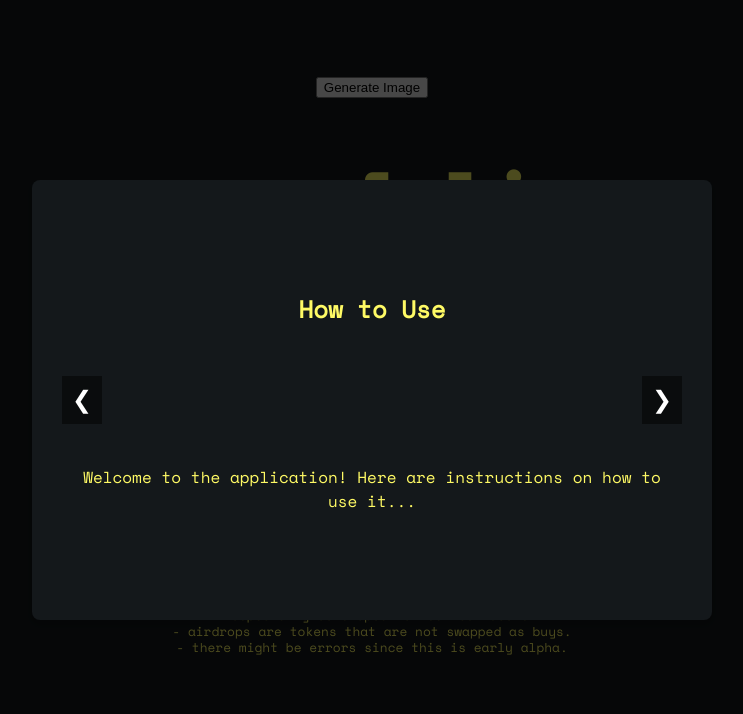
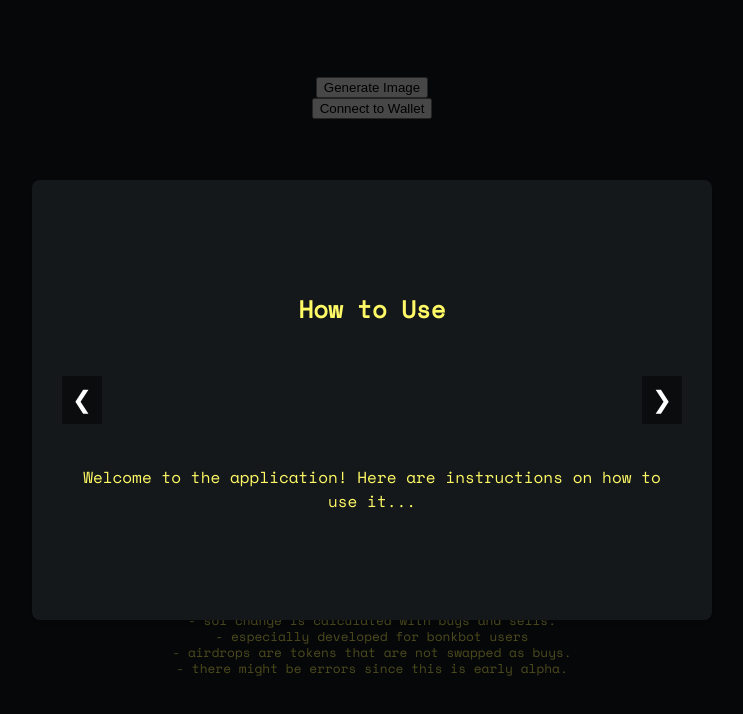
Before and after one commit to umutyesildal/memefolio, a React (Create React App) app: page / in a window 1280 px wide. Shown: the top 714 px of the page, without its empty margins (268-1011 px from the left). Built offline with nearby package versions, Linux system fonts and the light colour scheme.

Commit message:
solana wallet connection added

```diff
--- a/package.json
+++ b/package.json
@@ -5,8 +5,10 @@
   "dependencies": {
     "@metaplex-foundation/js": "^0.20.1",
     "@metaplex-foundation/mpl-token-metadata": "^3.1.2",
+    "@solana/spl-token": "^0.4.3",
     "@solana/spl-token-registry": "^0.2.4574",
-    "@solana/web3.js": "^1.89.1",
+    "@solana/wallet-adapter-react": "^0.15.35",
+    "@solana/web3.js": "^1.91.4",
     "@testing-library/jest-dom": "^5.17.0",
     "@testing-library/react": "^13.4.0",
     "@testing-library/user-event": "^13.5.0",
--- a/src/App.js
+++ b/src/App.js
@@ -3,7 +3,6 @@ import './design/App.css';
 import Memefolio from './pages/Memefolio';
 import TokenHolders from './pages/TokenHolders';
 import HowToUse from './widgets/howToUse'
-
 function App() {
   const [activeTab,setActiveTab] = useState('tab1');
   const renderTabContent = () => {
@@ -22,7 +21,6 @@ function App() {
         <HowToUse />
         {renderTabContent()}
       </div>
-
   );
 }
 
--- a/src/pages/Memefolio.js
+++ b/src/pages/Memefolio.js
@@ -3,8 +3,10 @@ import '../design/Memefolio.css';
 import UserStatistics from './UserStatistics'; // Import the Statistics component
 import LoadingModal from '../widgets/loadingModal';
 import ImageGenerator from '../widgets/saveImage'
+import * as web3 from '@solana/web3.js';
 
-/// TODO: ANA EKRANA HOW TO EKLE, DOCUMENTATION, CÜZDANI BAĞLAYIP SADECE BONK VARSA ARAMA YAPABİLME
+
+/// TODO: CÜZDANI BAĞLAYIP SADECE BONK VARSA ARAMA YAPABİLME,DOCUMENTATION,
 
 function Memefolio() {
   const [transactionsData, settransactionsData] = useState(null);
@@ -14,6 +16,44 @@ function Memefolio() {
   const [isValidAddress, setisValidAddress] = useState(false);
   const walletRef = useRef(null); // Creating a reference for the wallet section
   const [isLoading, setIsLoading] = useState(false);
+  const [buttonText, setButtonText] = useState("please connect wallet first");
+
+
+
+  const [walletConnected, setWalletConnected] = useState(false);
+  const [balance, setBalance] = useState(null);
+
+  const rpcEndpoint = 'https://mainnet.helius-rpc.com/?api-key=1a8b4527-6ec2-4036-acd8-e747259d7654';
+
+
+  const connectWallet = async () => {
+    if (!window.solana || !window.solana.isPhantom) {
+      alert('Phantom wallet extension not detected');
+      return;
+    }
+
+    try {
+      // Connect to Phantom wallet
+      await window.solana.connect();
+      setWalletConnected(true);
+
+      // Get the user's public key (wallet address)
+      const publicKey = window.solana.publicKey;
+
+      console.log(publicKey)
+
+      // Fetch balance
+      const connection = new web3.Connection(rpcEndpoint);
+      console.log(connection)
+      const tokenBalances = await connection.getParsedTokenAccountsByOwner(publicKey,{
+        mint: new web3.PublicKey("DezXAZ8z7PnrnRJjz3wXBoRgixCa6xjnB7YaB1pPB263")
+    });
+      setBalance(tokenBalances.value[0].account.data.parsed.info.tokenAmount.uiAmount); // Convert lamports to SOL
+    } catch (error) {
+      console.error('Failed to connect to wallet:', error);
+    }
+  };
+
 
   async function calculateSolDiff() {
     const url = "https://rest-api.hellomoon.io/v0/solana/txns-by-user";
@@ -335,6 +375,13 @@ async function fetchTokensWithNonZeroBalance() {
   }
 }
 
+function buttonChecker(walletAddress) {
+  if(walletConnected){
+    setButtonText("check if you're rekt")
+  }
+  isValidSolanaAddress(walletAddress)
+}
+
 function isValidSolanaAddress(walletAddress) {
   // Regular expression for Solana address
   const solregex = /(^[1-9A-HJ-NP-Za-km-z]{32,44}$)/g
@@ -348,8 +395,8 @@ function isValidSolanaAddress(walletAddress) {
 
 
 useEffect(() => {
-  isValidSolanaAddress(walletAddress)
-}, [walletData,walletAddress]);
+  buttonChecker(walletAddress)
+}, [walletConnected,walletData,walletAddress]);
 
 
 const fetchData = async () => {
@@ -366,6 +413,14 @@ const fetchData = async () => {
       {isLoading && <LoadingModal />}
         <header className="Memefolio-header">
         <ImageGenerator text="Hello, World!" />
+        {!walletConnected ? (
+          <button onClick={connectWallet}>Connect to Wallet</button>
+        ) : (
+          <div>
+            <p>Wallet Connected!</p>
+            <p>Balance: {balance ? `${balance} SOL` : 'Loading...'}</p>
+          </div>
+        )}
             <div className='Memefolio-text' >
               <h1>memefolio</h1>
               <p>check your memecoin P&L easily with just a click.</p>
@@ -374,14 +429,14 @@ const fetchData = async () => {
                   type="text"
                   placeholder="Wallet Address"
                   value={walletAddress}
-                  onChange={(e) => setWalletAddress(e.target.value)}
+                  onChange={(e) => buttonChecker(e.target.value)}
                 />
-                <button onClick={fetchData} disabled={!isValidAddress}>check if you're rekt</button>
+                <button onClick={fetchData} disabled={!isValidAddress}>{buttonText}</button>
               </div>
               <span>- sol change is calculated with buys and sells. <br></br> - especially developed for bonkbot users <br></br> - airdrops are tokens that are not swapped as buys. <br></br> - there might be errors since this is early alpha.</span>
             </div>
           </header>
-        <div /// TODO: Fix scroll
+        <div
          ref={walletRef}>
           {transactionsData && walletData ? (
             <UserStatistics walletAddress={walletAddress} walletData={walletData} transactionsData={transactionsData} weeklyData={weeklyData}/>
```
Also changed, not shown: src/widgets/useUserSOLBalanceStore.js (added), 1 other file (tests, documents, lock files or other folders).
